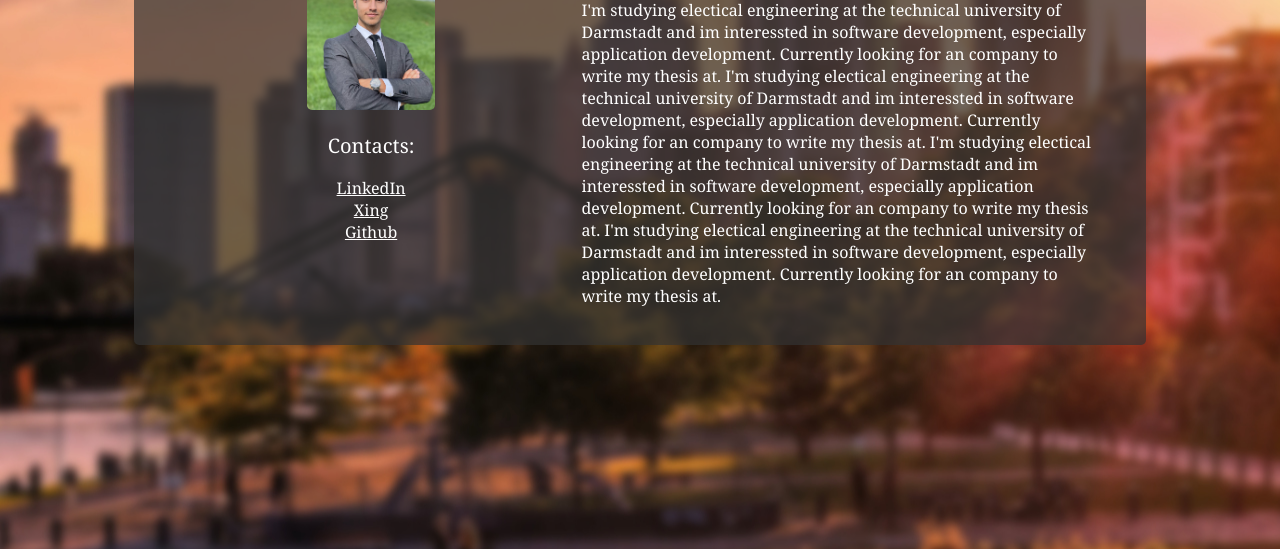
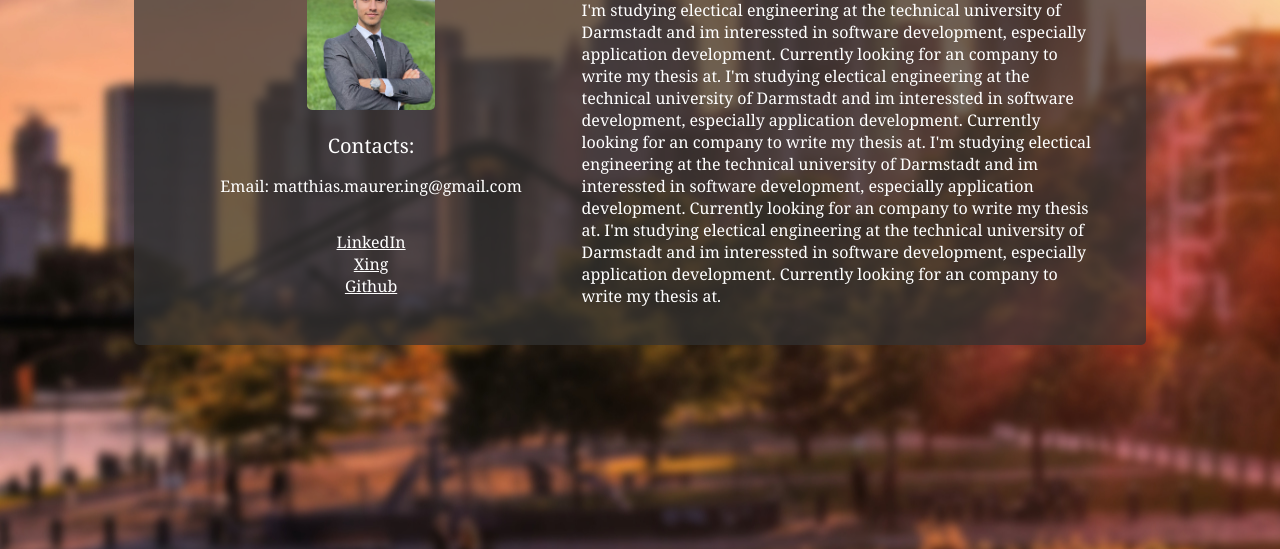
Before and after one commit to matthias-maurer-ing/matthias-maurer-ing.github.io, a plain HTML site: page index.html in a window 1280 px wide. Shown: the part 251-800 px from the top of the page. Drawn offline with Linux system fonts and the light colour scheme.

Commit message:
Update index.html

```diff
--- a/index.html
+++ b/index.html
@@ -19,6 +19,7 @@
             <br> <br>
             <h class="text" style="font-size:20px;">Contacts:</h>
             <br>
+            <p class="text">Email: matthias.maurer.ing@gmail.com</p>
             <br>
             <a class="text" href="http://www.linkedin.com/in/matthias-maurer-ing">LinkedIn</a>
             <br>
```
